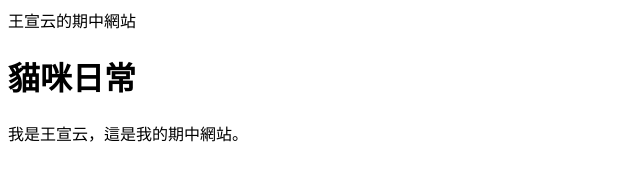
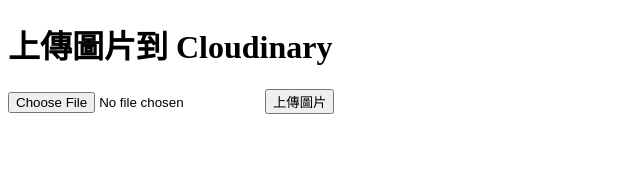
Before and after one commit to grace315/grace315, a plain HTML site: page index.html in a window 1280 px wide. Shown: the whole page, without its empty margins (0-640 px from the left). Drawn offline with Linux system fonts and the light colour scheme.

Commit message:
Add files via upload

```diff
--- a/index.html
+++ b/index.html
@@ -1,14 +1,56 @@
 <!DOCTYPE html>
 <html lang="en">
 <head>
-  <meta charset="UTF-8">
-  <meta name="viewport"
-content="width=device-width﹐
-initial-scale 1.0"
-  <title>王宣云的期中網站</title>
+    <meta charset="UTF-8">
+    <meta name="viewport" content="width=device-width, initial-scale=1.0">
+    <title>Cloudinary Image Upload</title>
 </head>
 <body>
-  <h1>貓咪日常</h1>
-  <p>我是王宣云，這是我的期中網站。</p>
+    <h1>上傳圖片到 Cloudinary</h1>
+    <input type="file" id="uploadInput">
+    <button onclick="uploadImage()">上傳圖片</button>
+
+    <script>
+        // Cloudinary 設定
+        const cloudName = "你的cloud_name";  // 替換為你的 Cloudinary Cloud Name
+        const uploadPreset = "my_preset";    // 替換為你創建的上傳預設名稱
+
+        function uploadImage() {
+            const fileInput = document.getElementById('uploadInput');
+            const file = fileInput.files[0];  // 取得用戶選擇的檔案
+
+            if (!file) {
+                alert("請選擇一個檔案！");
+                return;
+            }
+
+            // 建立 FormData 對象，用於上傳圖片
+            const formData = new FormData();
+            formData.append("file", file);
+            formData.append("upload_preset", uploadPreset);  // 使用上傳預設
+
+            // 發送請求到 Cloudinary API 進行上傳
+            fetch(`https://api.cloudinary.com/v1_1/${cloudName}/upload`, {
+                method: "POST",
+                body: formData
+            })
+            .then(response => response.json())  // 處理回應結果
+            .then(data => {
+                console.log("圖片上傳成功！", data);
+                alert("圖片已成功上傳！");
+                console.log("圖片的 URL:", data.secure_url); // 獲取圖片的 URL
+
+                // 在頁面中顯示上傳的圖片
+                const imgElement = document.createElement('img');
+                imgElement.src = data.secure_url;
+                imgElement.alt = "Uploaded Image";
+                document.body.appendChild(imgElement);
+            })
+            .catch(error => {
+                console.error("圖片上傳失敗：", error);
+                alert("上傳圖片時出現錯誤！");
+            });
+        }
+    </script>
 </body>
 </html>
```
